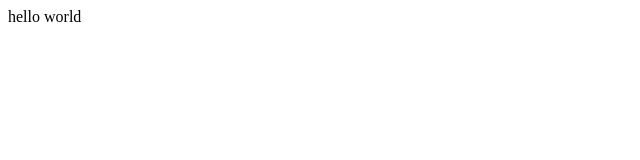
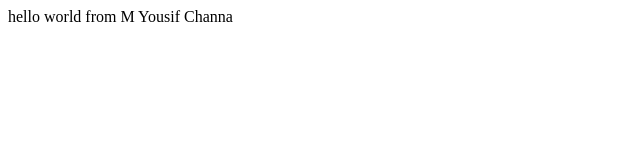
Before and after one commit to channayousif/Bootcamp2020, a plain HTML site: page test.html in a window 1280 px wide. Shown: the whole page, without its empty margins (0-640 px from the left). Drawn offline with Linux system fonts and the light colour scheme.

Commit message:
Update test.html

```diff
--- a/test.html
+++ b/test.html
@@ -1,11 +1,10 @@
 <!DOCTYPE html>
 <html lang="en">
 <head>
-    <meta charset="UTF-8">
-    <meta name="viewport" content="width=device-width, initial-scale=1.0">
-    <title>Greetings</title>
+        <title>Greetings, first example</title>
 </head>
 <body>
-    hello world
+    <div> hello world from M Yousif Channa</div>
+
 </body>
 </html>
```
